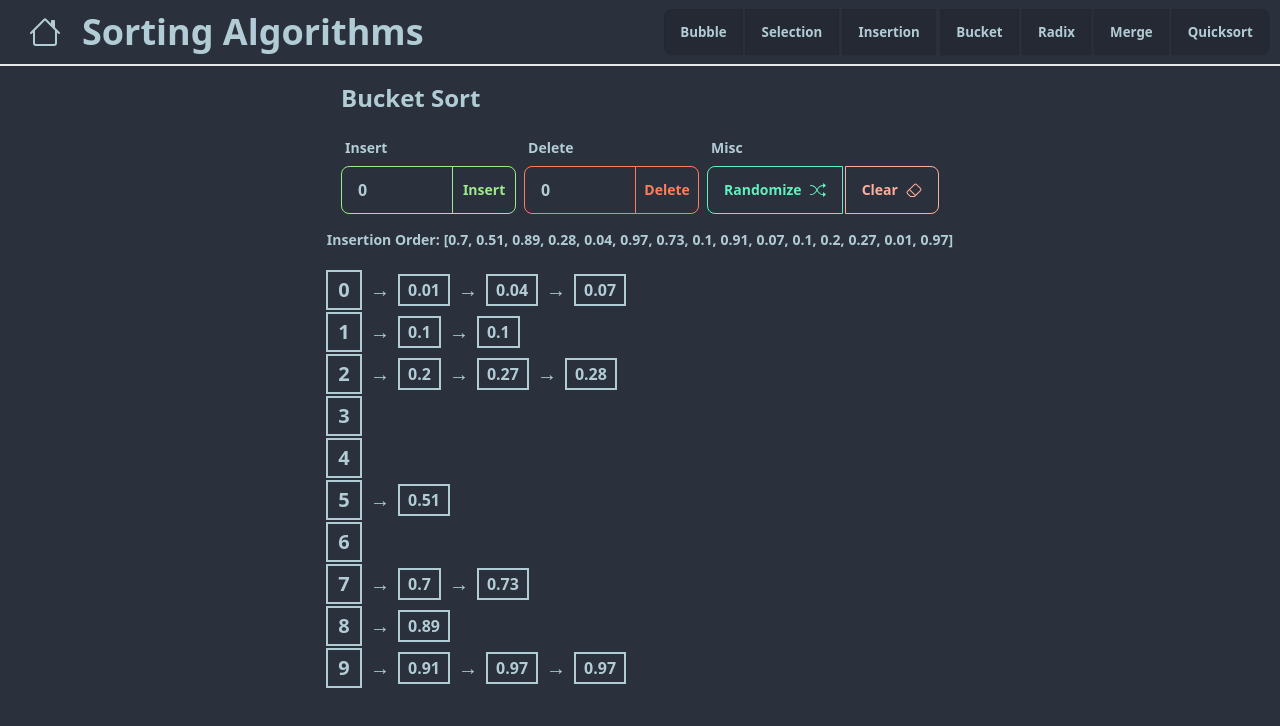
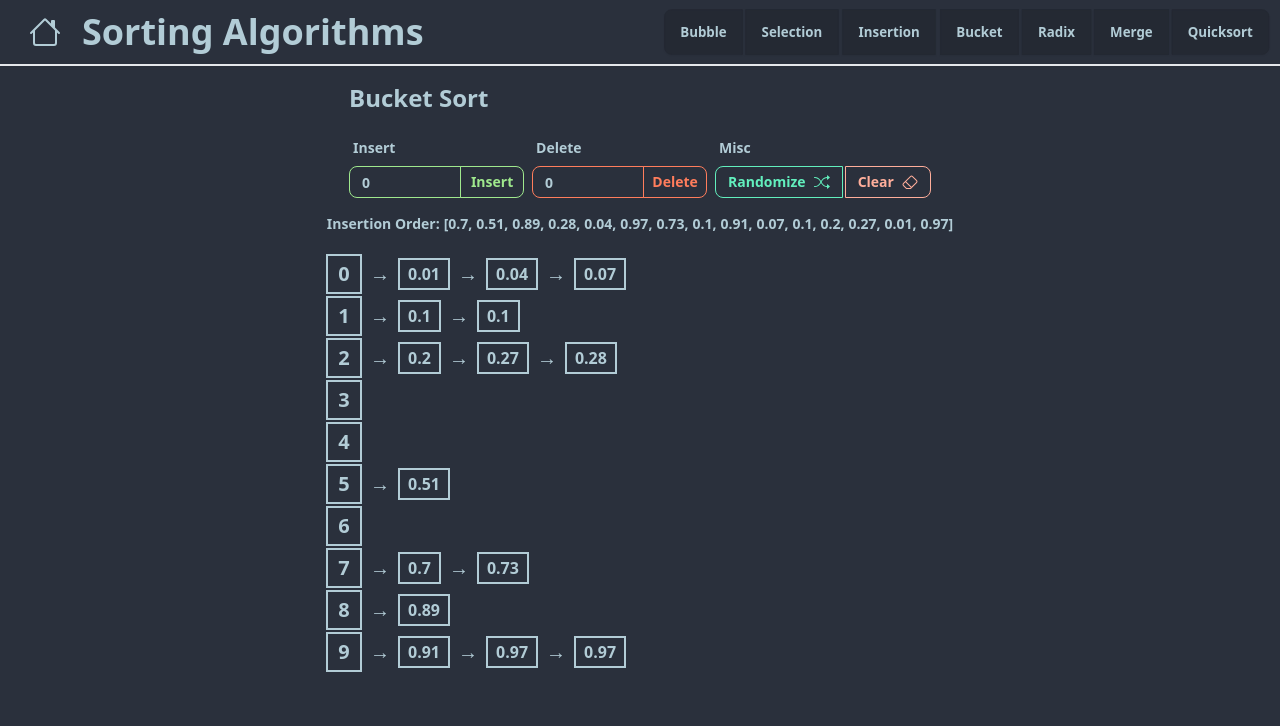
Before and after one commit to alexespejo/dsa-visualizer, a Svelte app: page /sorting_algo/bucket_sort in a window 1280 px wide. Shown: the top 726 px of the page. Built offline with nearby package versions, Linux system fonts and the light colour scheme.

Commit message:
bucket sort input size

```diff
--- a/src/routes/SortingAlgorithms/BucketSort.svelte
+++ b/src/routes/SortingAlgorithms/BucketSort.svelte
@@ -67,11 +67,11 @@
     <input
      type="number"
      bind:value={insertValue}
-     class="font-bold input input-bordered input-primary w-max-w-xs w-28 join-item"
+     class="font-bold input input-bordered input-primary w-max-w-xs w-28 join-item btn-sm"
      placeholder="Enter a number..."
     />
     <button
-     class="btn btn-outline btn-primary w-16 join-item w-max-w-xs"
+     class="btn btn-outline btn-primary w-16 join-item w-max-w-xs btn-sm"
      on:click={insertValueIntoBuckets}>Insert</button
     >
    </div>
@@ -82,11 +82,11 @@
     <input
      type="number"
      bind:value={deleteValue}
-     class="font-bold input input-bordered input-secondary w-max-w-xs w-28 join-item"
+     class="font-bold input input-bordered input-secondary w-max-w-xs w-28 join-item btn-sm"
      placeholder="Enter a number..."
     />
     <button
-     class="btn btn-outline btn-secondary w-16 join-item w-max-w-xs"
+     class="btn btn-outline btn-secondary w-16 join-item w-max-w-xs btn-sm"
      on:click={deleteValueFromBuckets}>Delete</button
     >
    </div>
@@ -95,7 +95,7 @@
    <Label>Misc</Label>
    <div class="join space-x-0.5">
     <button
-     class="btn btn-success btn-outline join-item"
+     class="btn btn-success btn-outline join-item btn-sm"
      on:click={createBuckets}
      >Randomize
      <svg
@@ -116,7 +116,7 @@
      </svg>
     </button>
 
-    <button class="btn btn-outline btn-error join-item">
+    <button class="btn btn-outline btn-error join-item btn-sm">
      Clear
      <svg
       xmlns="http://www.w3.org/2000/svg"
```
